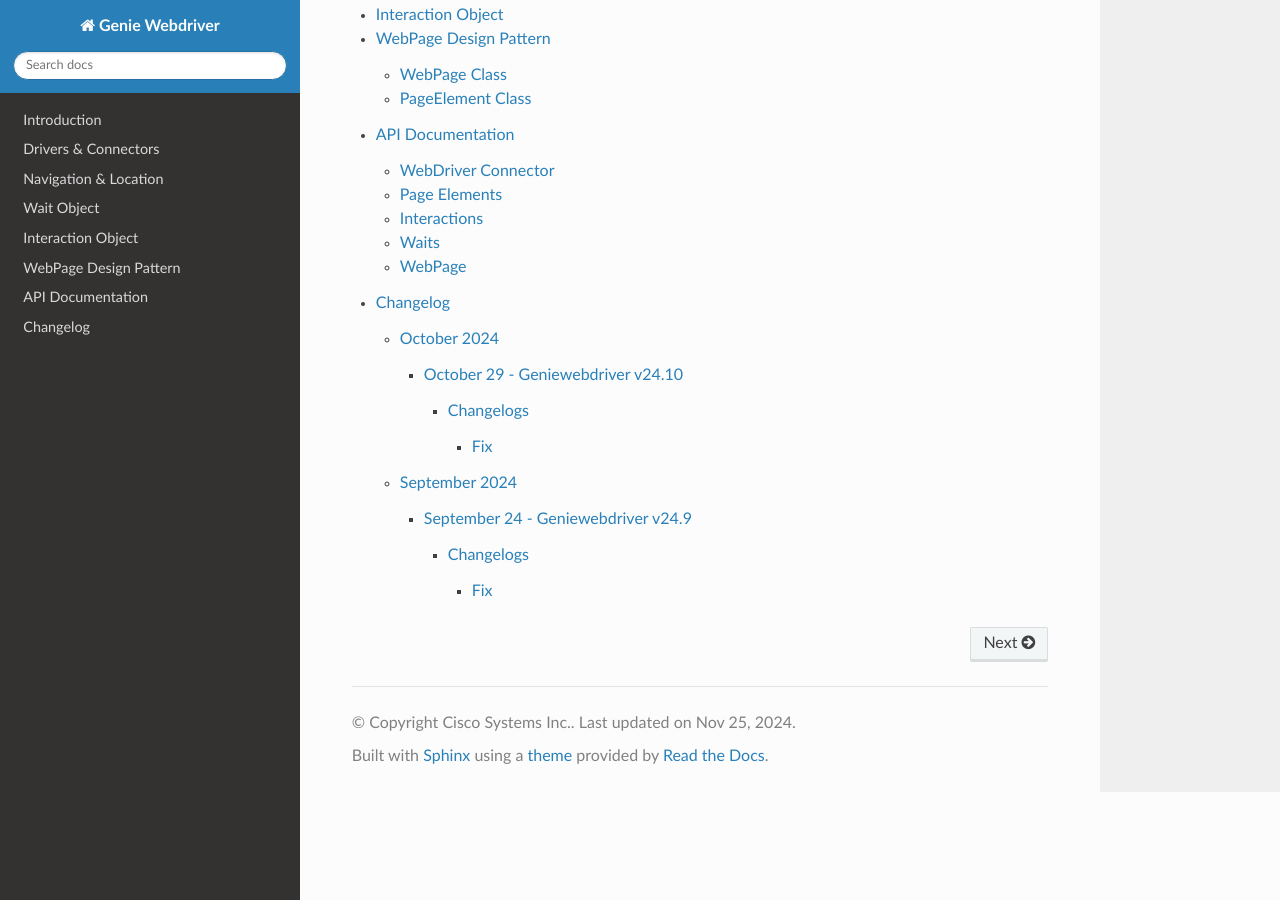
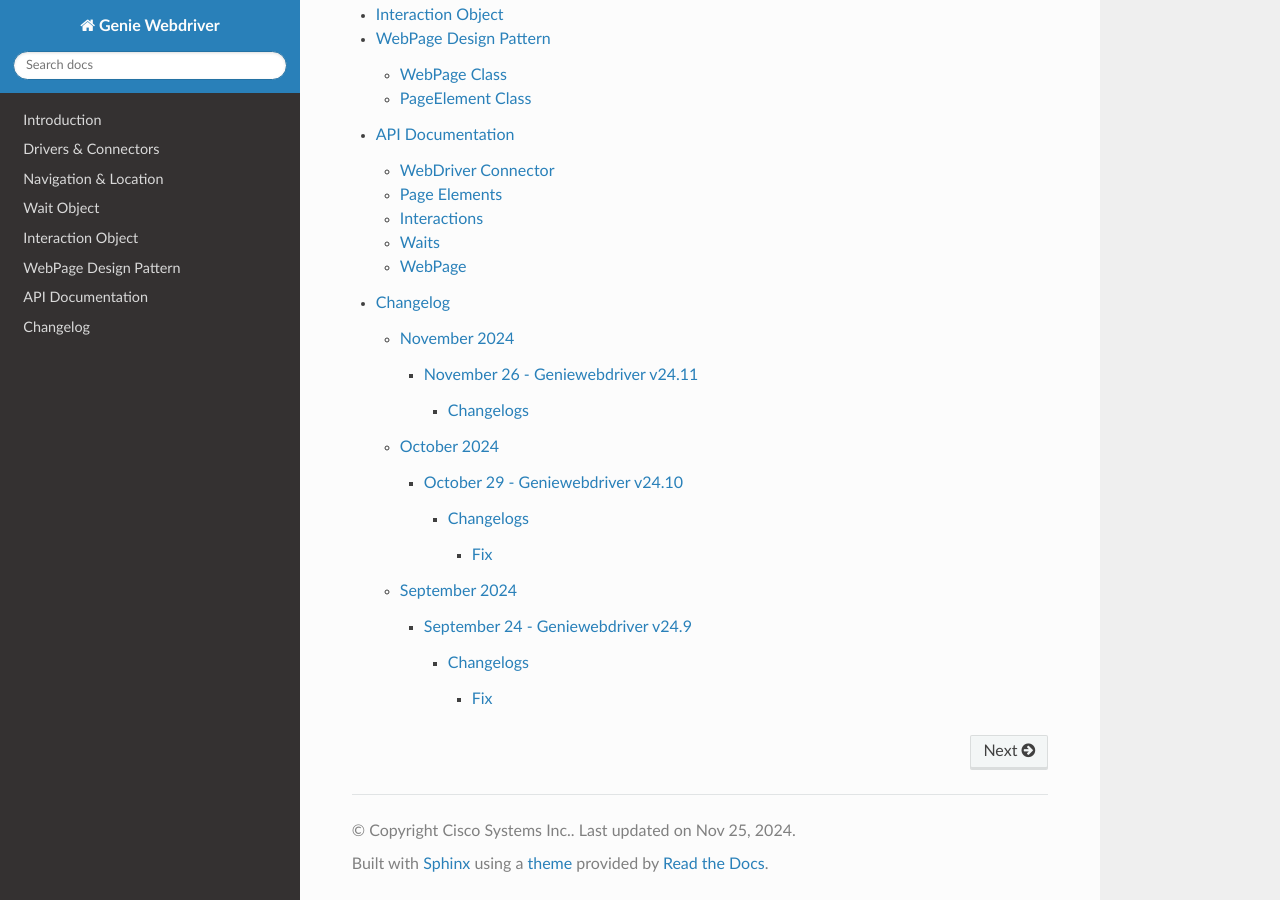
Before and after one commit to CiscoTestAutomation/geniewebdriver, a Sphinx documentation site: the page built from docs/index.rst, in a window 1280 px wide and 900 px high, scrolled down 781 px. Built offline with Sphinx 7.4.7 and the Read the Docs theme 3.1.0, drawn with Linux system fonts in a browser that asks for light colours; pages that are not in the unit, such as notebooks, are missing from menus.

Commit message:
update changelogs

```diff
--- /dev/null
+++ b/docs/changelog/2024/november.rst
@@ -0,0 +1,18 @@
+November 2024
+==========
+
+November 26 - Geniewebdriver v24.11
+------------------------
+
+
+
+.. csv-table:: New Module Versions
+    :header: "Modules", "Version"
+
+    ``genie.webdriver``, v24.11
+
+
+
+
+Changelogs
+^^^^^^^^^^
--- a/docs/changelog/index.rst
+++ b/docs/changelog/index.rst
@@ -4,6 +4,7 @@ Changelog
 .. toctree::
    :maxdepth: 1
 
+   2024/november
    2024/october
    2024/September
    2024/august
```
Also changed, not shown: docs/changelog/undistributed.rst (added).
